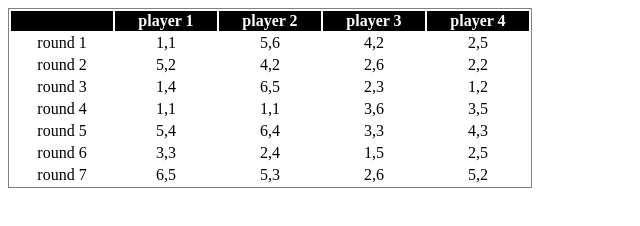
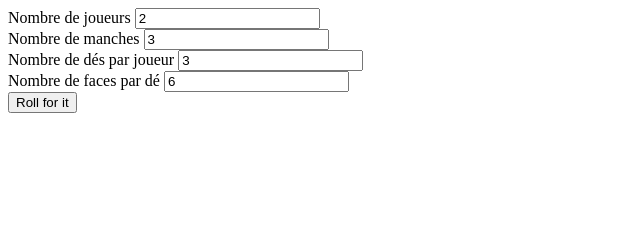
Before and after one commit to antoineroquis/JS-DiceBatlle, a plain HTML site: page index.html in a window 1280 px wide. Shown: the whole page, without its empty margins (0-640 px from the left). Drawn offline with Linux system fonts and the light colour scheme.

Commit message:
Dynamic game variables via html form

```diff
--- a/index.html
+++ b/index.html
@@ -8,14 +8,27 @@
 </head>
 <body>
 
-
-  <script type="text/javascript">
-
-  playGame(4, 7, 2, 6)
-
-  printResultTable(4, 7, 2)
-
-  </script>
+  <form name="rollForm">
+    <div>
+      <label>Nombre de joueurs</label>
+      <input id="number" type="number" name="players" value="2">
+    </div>
+    <div>
+      <label>Nombre de manches</label>
+      <input id="number" type="number" name="rounds" value="3">
+    </div>
+    <div>
+      <label>Nombre de dés par joueur</label>
+      <input id="number" type="number" name="dices" value="3">
+    </div>
+    <div>
+      <label>Nombre de faces par dé</label>
+      <input id="number" type="number" name="faces" value="6">
+    </div>
+    <div>
+      <input type="button" onClick="rollForIt()" value="Roll for it">
+    </div>
+  </form>
 
 
 </body>
```
